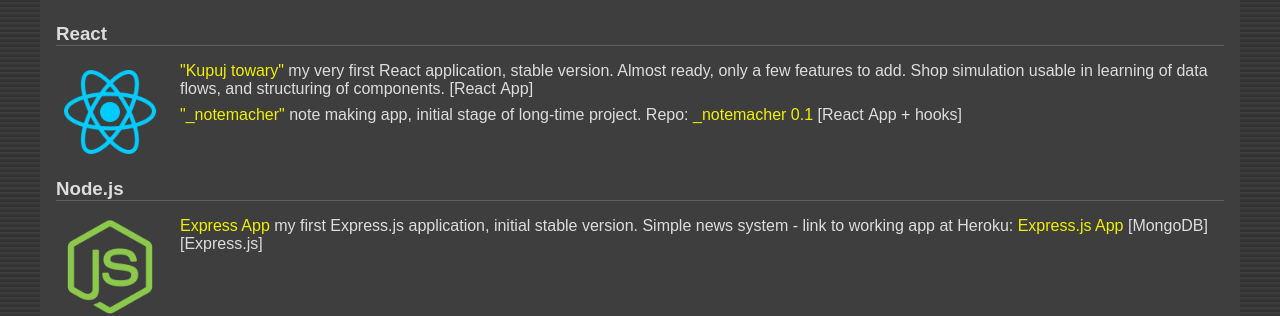
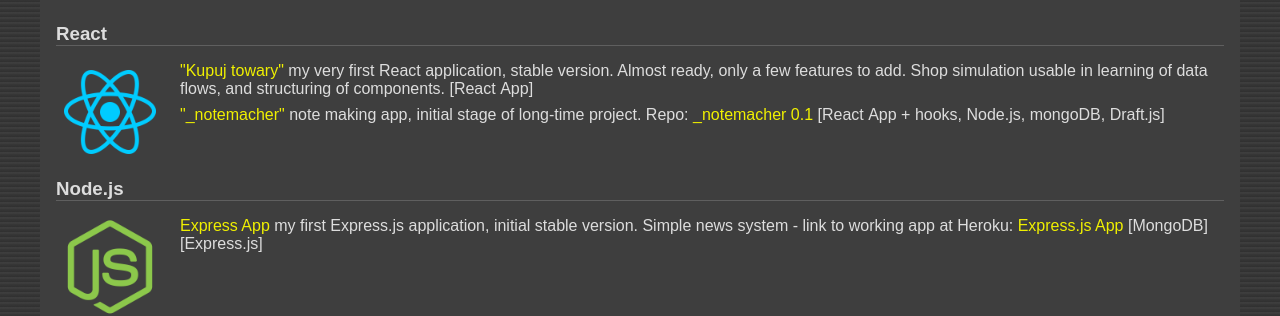
Before and after one commit to tdudkowski/tdudkowski.github.io, a Jekyll site: the page built from index.html, in a window 1280 px wide. Shown: the part 1364-1680 px from the top of the page. Built offline with Jekyll 4.4.1, drawn with Linux system fonts in a browser that asks for light colours; nearby versions of some CDN libraries.

Commit message:
update content

```diff
--- a/index.html
+++ b/index.html
@@ -45,7 +45,7 @@ title: Tadeusz Dudkowski, Github Page
     <li>
       All (and old) stuff on Web Accessibility is on the way. Sample is on my
       old page
-      <a href="http://tdudkows.ayz.pl/redesign/wa.html">Redesign "Web Accessibility"</a>
+      <a href="http://tdudkowski.usermd.net/redesign/">Redesign "Web Accessibility"</a>
     </li>
   </ul>
 
@@ -170,7 +170,8 @@ title: Tadeusz Dudkowski, Github Page
     </li>
     <li>
       <a href="https://tdudkowski.github.io/notemacher/">"_notemacher"</a> note making app, initial stage of long-time
-      project. Repo: <a href="https://github.com/tdudkowski/notemacher">_notemacher 0.1</a> [React&nbsp;App + hooks]
+      project. Repo: <a href="https://github.com/tdudkowski/notemacher">_notemacher 0.1</a> [React&nbsp;App + hooks,
+      Node.js, mongoDB, Draft.js]
     </li>
   </ul>
 
```
